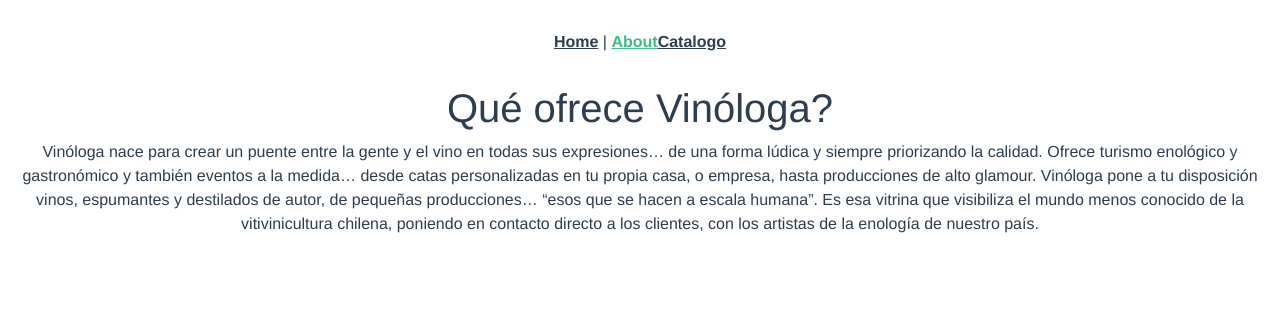
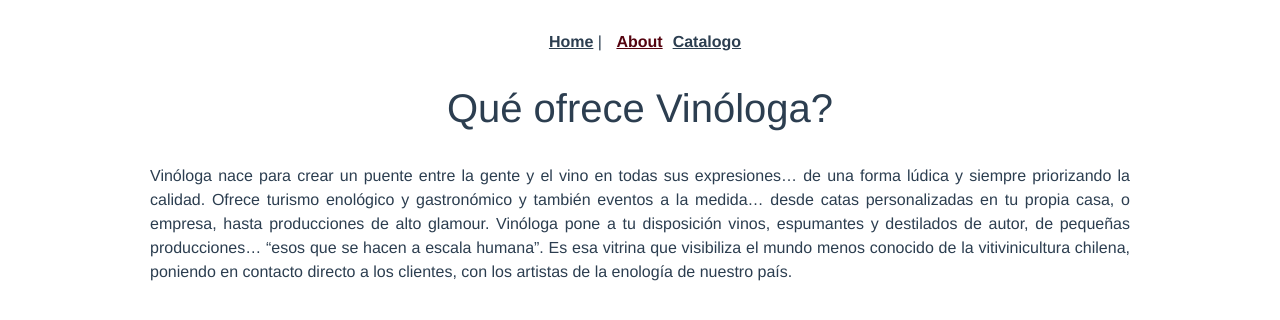
Before and after one commit to PaulaG73/ej5_m6, a Vue app: page /about in a window 1280 px wide. Shown: the top 320 px of the page. Built offline with nearby package versions, Linux system fonts and the light colour scheme.

Commit message:
Mejorando estilos

```diff
--- a/src/App.vue
+++ b/src/App.vue
@@ -22,11 +22,12 @@
 }
 
 nav a {
+  padding-left: 10px;
   font-weight: bold;
   color: #2c3e50;
 }
 
 nav a.router-link-exact-active {
-  color: #42b983;
+  color: #54030f;
 }
 </style>
--- a/src/views/AboutView.vue
+++ b/src/views/AboutView.vue
@@ -1,7 +1,8 @@
 <template>
   <div class="about">
     <h1>Qué ofrece Vinóloga?</h1>
-    <p>Vinóloga nace para crear un puente entre la gente y el vino en todas sus
+    <br>
+    <p class="about__text">Vinóloga nace para crear un puente entre la gente y el vino en todas sus
       expresiones… de una forma lúdica y siempre priorizando la calidad. Ofrece turismo enológico y gastronómico y también eventos a la medida… desde
       catas personalizadas en tu propia casa, o empresa, hasta producciones de alto glamour. Vinóloga pone a tu
       disposición vinos, espumantes y destilados de autor, de pequeñas producciones… “esos que se hacen a escala
@@ -14,5 +15,10 @@
 </script>
 
 <style>
+.about__text{
+  padding-left: 150px;
+  padding-right: 150px;
+  text-align: justify;
 
+}
 </style>
--- a/src/views/HomeView.vue
+++ b/src/views/HomeView.vue
@@ -1,7 +1,7 @@
 <template>
   <div class="home">
     <h1>Bienvenido a Vinóloga!!!</h1>
-    <img alt="Vue logo" src="../assets/logo_redondo.png">
+    <img class="home__img" alt="Vue logo" src="../assets/logo_redondo.png">
 
   </div>
 </template>
@@ -10,5 +10,7 @@
 </script>
 
 <style>
-
+.home__img{
+  max-height: 300px;
+}
 </style>
--- a/src/views/ProductView.vue
+++ b/src/views/ProductView.vue
@@ -1,8 +1,8 @@
 <template>
     <div>
-        <h1>{{ product.name }}</h1>
+        <h1 class="product__name">{{ product.name }}</h1>
 
-        <router-link to="/catalogo">Volver</router-link>
+        <router-link to="/catalogo" class="btn btn-dark">Volver</router-link>
     </div>
 </template>
 
@@ -23,4 +23,10 @@
 </script>
 
 
-<style scoped></style>
+<style scoped>
+.product__name{
+
+    color: #54030f;
+    font-style: italic;
+}
+</style>
```
